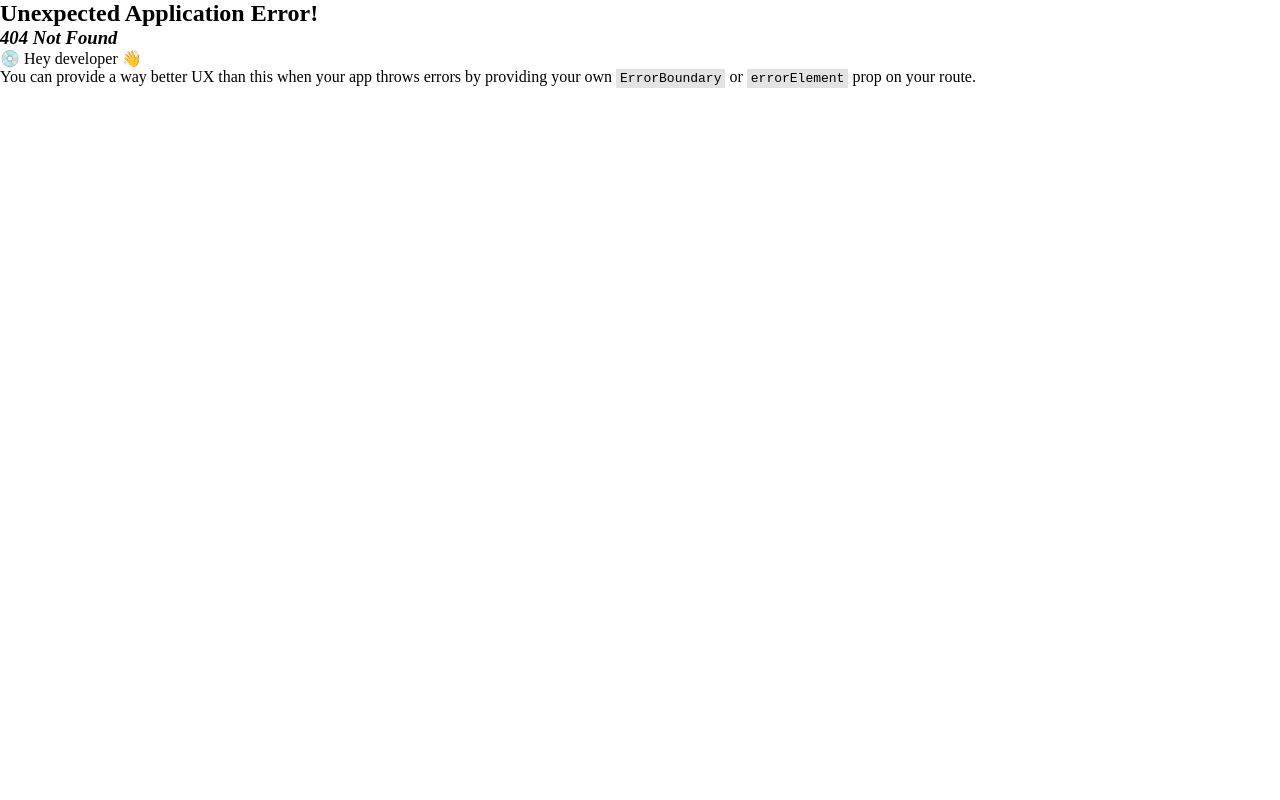
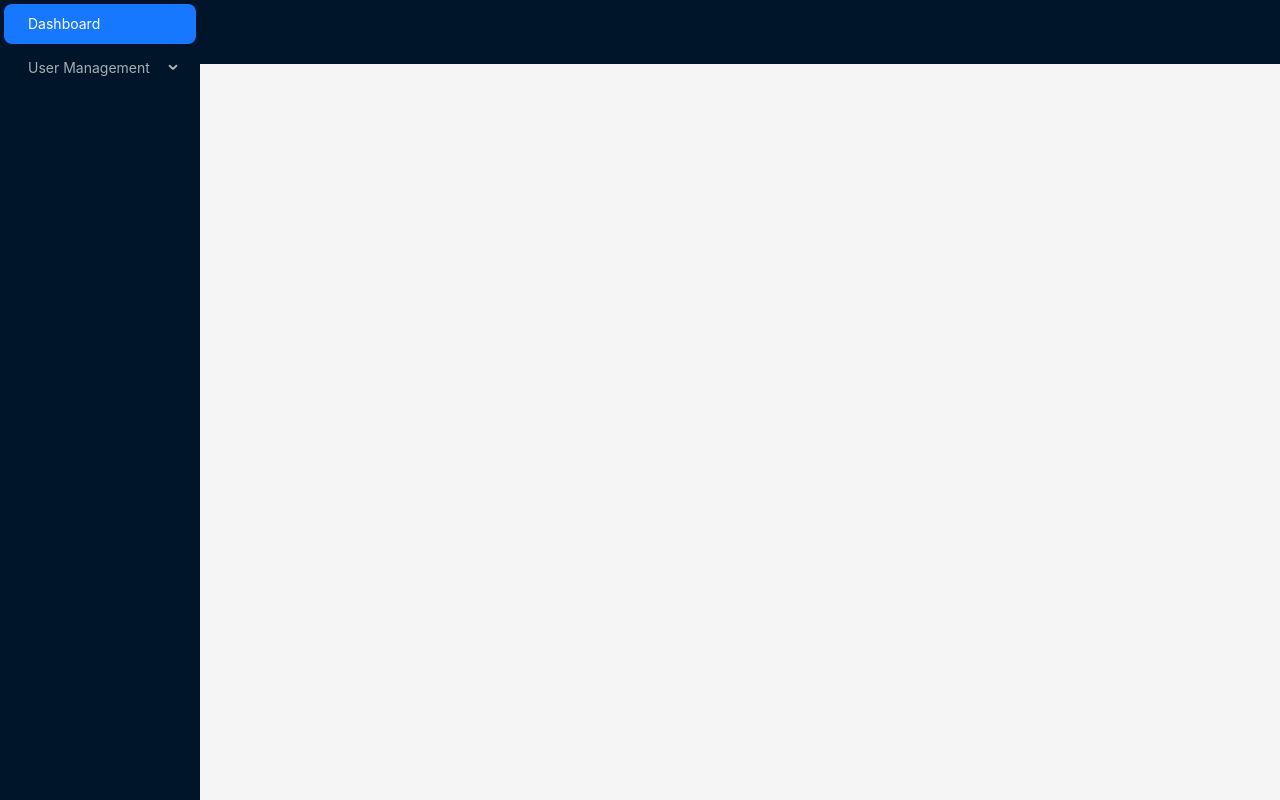
Before and after one commit to sheikhmohdnazmulhasan/school-management-client, a React (Vite) app: page /faculty in a window 1280 px wide. Before the commit this address had no page. Built offline with nearby package versions, Linux system fonts and the light colour scheme.

Commit message:
sidebar generated based on role

```diff
--- a/src/components/layouts/Sidebar.tsx
+++ b/src/components/layouts/Sidebar.tsx
@@ -1,13 +1,41 @@
 import { Layout, Menu } from "antd";
 import { itemsGenerator } from "../../utils/itemsgenerator";
 import { adminPaths } from "../../routes/Admin.routes";
+import { facultyPaths } from "../../routes/Faculty.routes";
+import { studentPaths } from "../../routes/Student.routes";
 const { Sider } = Layout;
 
+const userRole = {
+    ADMIN: 'admin',
+    FACULTY: 'faculty',
+    STUDENT: 'student'
+}
+
 const Sidebar = () => {
+    const role = 'faculty'
+    let sidebarItems;
+
+    switch (role) {
+        case userRole.ADMIN:
+            sidebarItems = itemsGenerator(adminPaths)
+            break;
+
+        case userRole.FACULTY:
+            sidebarItems = itemsGenerator(facultyPaths)
+            break;
+
+        case userRole.STUDENT:
+            sidebarItems = itemsGenerator(studentPaths)
+            break;
+
+        default:
+            break;
+    }
+
     return (
         <Sider>
             <div className="demo-logo-vertical" />
-            <Menu theme="dark" mode="inline" defaultSelectedKeys={['Dashboard']} items={itemsGenerator(adminPaths)} />
+            <Menu theme="dark" mode="inline" defaultSelectedKeys={['Dashboard']} items={sidebarItems} />
         </Sider>
     );
 };
--- /dev/null
+++ b/src/pages/Faculty/FacultyDashboard.tsx
@@ -0,0 +1,11 @@
+
+
+const FacultyDashboard = () => {
+    return (
+        <div>
+            Faculty Dashboard
+        </div>
+    );
+};
+
+export default FacultyDashboard;
--- /dev/null
+++ b/src/pages/Student/StudentDashboard.tsx
@@ -0,0 +1,10 @@
+
+const StudentDashboard = () => {
+    return (
+        <div>
+            Student Dashboard
+        </div>
+    );
+};
+
+export default StudentDashboard;
--- /dev/null
+++ b/src/routes/Faculty.routes.tsx
@@ -0,0 +1,31 @@
+import CreateFaculty from "../pages/Admin/CreateFaculty";
+import CreateStudent from "../pages/Admin/CreateStudent";
+import FacultyDashboard from "../pages/Faculty/FacultyDashboard";
+
+export const facultyPaths = [
+    {
+        name: 'Dashboard',
+        path: '/faculty/dashboard',
+        element: <FacultyDashboard />
+    },
+    {
+        name: 'User Management',
+        children: [
+            // {
+            //     name: 'Create Admin',
+            //     path: '/faculty/create-admin',
+            //     element: <CreateAdmin />
+            // },
+            {
+                name: 'Create Faculty',
+                path: '/faculty/create-faculty',
+                element: <CreateFaculty />
+            },
+            {
+                name: 'Create Student',
+                path: '/faculty/create-student',
+                element: <CreateStudent />
+            },
+        ]
+    },
+];
--- /dev/null
+++ b/src/routes/Student.routes.tsx
@@ -0,0 +1,23 @@
+import CreateAdmin from "../pages/Admin/CreateAdmin";
+import CreateFaculty from "../pages/Admin/CreateFaculty";
+import CreateStudent from "../pages/Admin/CreateStudent";
+import StudentDashboard from "../pages/Student/StudentDashboard";
+
+export const studentPaths = [
+    {
+        name: 'Dashboard',
+        path: '/student/dashboard',
+        element: <StudentDashboard />
+    },
+    {
+        name: 'User Management',
+        children: [
+            {
+                name: 'Create Admin',
+                path: '/student/create-admin',
+                element: <CreateAdmin />
+            },
+
+        ]
+    },
+];
```
Also changed, not shown: src/routes/index.tsx (+16 -0 lines).
